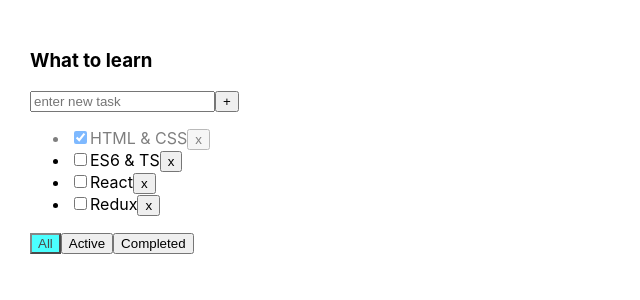
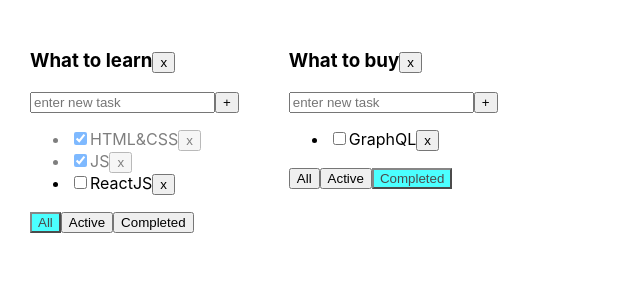
Before and after one commit to elmiven/1-todolist_d, a React (Create React App) app: page / in a window 1280 px wide. Shown: the top 300 px of the page, without its empty margins (0-640 px from the left). Built offline with nearby package versions, Linux system fonts and the light colour scheme.

Commit message:
lesson 05 (multiple-TDLs) completed

```diff
--- a/src/App.tsx
+++ b/src/App.tsx
@@ -3,24 +3,54 @@
 import './App.css';
 import { TaskType, TodoList } from './Todolist';
 
+export
+    type FilterValuesType = "all" | "completed" | "active";
+
+type TodolistsType = {
+    id: string,
+    title: string,
+    filter: FilterValuesType
+}
 
 
 
-export
-    type FilterValuesType = "all" | "completed" | "active";
+
+function App() {
+    // BLL:
+
+    // old state for 1 TDL
+    // let [tasks, setTasks] = useState([
+    //     { id: v1(), title: "HTML & CSS", isDone: true },
+    //     { id: v1(), title: "ES6 & TS", isDone: false },
+    //     { id: v1(), title: "React", isDone: false },
+    //     { id: v1(), title: "Redux", isDone: false },
+    // ]);
 
 
-function App() {
 
-    // BLL:
+    let todolistID1 = v1()
+    let todolistID2 = v1()
 
-    //useState for tasks
-    let [tasks, setTasks] = useState([
-        { id: v1(), title: "HTML & CSS", isDone: true },
-        { id: v1(), title: "ES6 & TS", isDone: false },
-        { id: v1(), title: "React", isDone: false },
-        { id: v1(), title: "Redux", isDone: false },
-    ]);
+    let [todolists, setTodolists] = useState<Array<TodolistsType>>([
+        { id: todolistID1, title: 'What to learn', filter: 'all' },
+        { id: todolistID2, title: 'What to buy', filter: 'completed' },
+    ])
+
+    let [tasks, setTasks] = useState({
+        [todolistID1]: [
+            { id: v1(), title: 'HTML&CSS', isDone: true },
+            { id: v1(), title: 'JS', isDone: true },
+            { id: v1(), title: 'ReactJS', isDone: false },
+
+        ],
+        [todolistID2]: [
+            { id: v1(), title: 'Rest API', isDone: true },
+            { id: v1(), title: 'GraphQL', isDone: false },
+        ]
+    })
+
+
+
 
     //useState for filter
     let [filter, setFilter] = useState<FilterValuesType>("all");
@@ -28,44 +58,69 @@
 
 
 
+    //callback fn to delete tasks from useState
+    function removeTask(todolistID: string, id: string) {
+        let tasksCopyForOneTDL = tasks[todolistID]
+        let filteredTasks = tasksCopyForOneTDL.filter(t => t.id != id)
+        tasks[todolistID] = filteredTasks
+        setTasks({ ...tasks })
 
+        //old code for 1 TDL
+        // let removedTask = tasks.filter(t => id !== t.id)
+        // setTasks(removedTask);
+        // console.log(removedTask);
+    }
 
+    function addTask(todolistID: string, title: string) {
+        const task = { id: v1(), title: title, isDone: false }
+        const tasksCopyForOneTDL = tasks[todolistID]
+        const tasksCopyForOneTDLPlusTask = [task, ...tasksCopyForOneTDL]
+        tasks[todolistID] = tasksCopyForOneTDLPlusTask
+        setTasks({ ...tasks })
 
-    //callback fn to delete tasks from useState
-    function removeTask(id: string) {
-        let removedTask = tasks.filter(t => id !== t.id)
-        setTasks(removedTask);
-        console.log(removedTask);
+        //old code for 1 TDL
+        // let tasksNew = [...tasks, { id: v1(), title: title, isDone: false }]
+        // setTasks(tasksNew)
+    }
+
+    const changeStatus = (todolistID: string, taskId: string, isDone: boolean) => {
+        const tasksCopyForOneTDL = tasks[todolistID]
+        const task = tasksCopyForOneTDL.find(t => t.id === taskId)
+        if (task) {
+            task.isDone = isDone;
+            setTasks({...tasks})
         }
 
 
-    function addTask(title: string) {
-        let tasksNew = [...tasks, { id: v1(), title: title, isDone: false }]
-        setTasks(tasksNew)
+        //old code for 1 TDL
+        // let task = tasks.find(t => t.id === taskId);
+        // if (task) {
+        //     task.isDone = isDone;
+        // }
+        // setTasks([...tasks]);
+    }
+
+    //callback fn to change filter useState
+    function changeFilter(todolistId: string, value: FilterValuesType) {
+        let todolist = todolists.find(t => t.id === todolistId)
+        if (todolist) {
+            todolist.filter = value;
+            setTodolists([...todolists]);
+        }
+        // setFilter(value)
     }
 
 
-
-    const  changeStatus = (taskId: string, isDone:boolean) => {
-        let task = tasks.find( t => t.id === taskId);
-        if (task) {
-        task.isDone = isDone;
-        }
-        setTasks([...tasks]);
+const removeTodolist = (todolistID: string) => {
+    let filteredTodolist = todolists.filter(t => t.id !==todolistID)
+    setTodolists(filteredTodolist)
+    //delete tied tasks with deleted TDL
+    delete tasks[todolistID]
+    //unnecessary action because we already don't see this tasks
+    setTasks({...tasks})
 }
 
-    //callback fn to change filter useState
-    function changeFilter(value: FilterValuesType) {
-        setFilter(value)
-    }
 
-    let filteredTasks = tasks;
-    if (filter === "completed") {
-        filteredTasks = tasks.filter(t => t.isDone === true)
-    }
-    if (filter === "active") {
-        filteredTasks = tasks.filter(t => t.isDone === false)
-    }
 
 
 
@@ -73,17 +128,34 @@
     //UI:
     return (
         <div className="App">
+            {
+                todolists.map(tl => {
+                    let tasksForTodolist = tasks[tl.id];
 
+                    if (tl.filter === "completed") {
+                        tasksForTodolist = tasksForTodolist.filter(t => t.isDone === false)
+                    }
+                    if (tl.filter === "active") {
+                        tasksForTodolist = tasksForTodolist.filter(t => t.isDone === false)
+                    }
+
+
+                    return (
                         <TodoList
-                title="What to learn" //data props
-                tasks={filteredTasks} //data props
+                            key={tl.id}
+                            id={tl.id}
+                            title={tl.title} //data props
+                            tasks={tasksForTodolist} //data props
                             removeTask={removeTask} //callback props to delete task
                             filteredTasks={changeFilter} //callback props
                             addTask={addTask}
                             changeTaskStatus={changeStatus}
-                filter={filter}
+                            filter={tl.filter}
+                            removeTodolist={removeTodolist}
                         />
-
+                    )
+                })
+            }
         </div>
     );
 }
--- a/src/Todolist.tsx
+++ b/src/Todolist.tsx
@@ -3,20 +3,22 @@
 
 
 type PropsType = {
-    title: string,
+    id: string
+    title: string
     tasks: TaskType[], //or better Array<TaskType> (generic)
-    removeTask: (id: string) => void,  //bad to desctibe type as Function
-    filteredTasks: (value: FilterValuesType) => void,
-    addTask: (title: string) => void,
-    changeTaskStatus: (a: string, b: boolean) => void
+    removeTask: (todolistID: string, id: string) => void  //bad to desctibe type as Function
+    filteredTasks: (todolistID: string, value: FilterValuesType) => void
+    addTask: (todolistID: string, title: string) => void
+    changeTaskStatus: (todolistID: string, taskID: string, isDone: boolean) => void
     filter: FilterValuesType
+    removeTodolist: (toodlistId: string) => void
 }
 
 export
     type TaskType = {
-        id: string,
-        title: string,
-        isDone: boolean,
+        id: string
+        title: string
+        isDone: boolean
     }
 
 
@@ -40,9 +42,13 @@
     const keyDownHandler = (e: KeyboardEvent<HTMLInputElement>) => {
 
         if (e.ctrlKey && e.key == "Enter") {
-            props.addTask(newTaskTitle);
+            if (newTaskTitle.trim() ==="") {
+                setError("Title is required")
+                return
+            }
+            props.addTask(props.id, newTaskTitle.trim());
             setNewTaskTitle("");
-            alert(`you added new task "${e.currentTarget.value}"`)
+            // alert(`you added new task "${e.currentTarget.value}"`)
         }
     }
 
@@ -51,21 +57,24 @@
             setError("Title is required")
             return
         }
-        props.addTask(newTaskTitle.trim());
+        props.addTask(props.id, newTaskTitle.trim());
         setNewTaskTitle("");
     }
 
-    const filteAllHandler = () => { props.filteredTasks("all") }
-    const filteActiveHandler = () => { props.filteredTasks("active") }
-    const filteCompletedHandler = () => { props.filteredTasks("completed") }
+    const filteAllHandler = () => { props.filteredTasks(props.id, "all") }
+    const filteActiveHandler = () => { props.filteredTasks(props.id, "active") }
+    const filteCompletedHandler = () => { props.filteredTasks(props.id, "completed") }
 
 
-
-
+    const removeTodolistHandler = () => {
+        props.removeTodolist(props.id)
+    }
 
 
     return <div>
-        <h3>{props.title}</h3>
+        <h3>{props.title}
+            <button onClick={removeTodolistHandler}>x</button>
+        </h3>
         <div>
             <input className={error ? "error" : ""}
                 type="text" placeholder="enter new task"
@@ -81,10 +90,10 @@
 
         <ul>
             {props.tasks.map(t => {
-                const removeTaskHandler = () => { props.removeTask(t.id) }
+                const removeTaskHandler = () => { props.removeTask(props.id, t.id) }
                 const onChangeHandler =
                 (e: ChangeEvent<HTMLInputElement>) =>
-                {props.changeTaskStatus(t.id, e.currentTarget.checked);}
+                {props.changeTaskStatus(props.id, t.id, e.currentTarget.checked);}
                         return (
                         <li key={t.id} className={t.isDone ? "is-done" : ""}>
                     <input type="checkbox"
```
Lines whose indentation alone changed are shown as unchanged.
